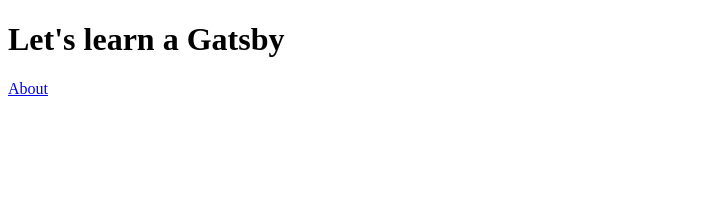
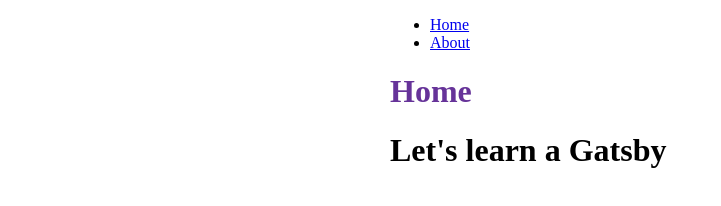
Before and after one commit to ginger-kang/gatsby-tutorial, a Gatsby site: page / in a window 1280 px wide. Shown: the whole page, without its empty margins (0-721 px from the left). Built offline with nearby package versions, Linux system fonts and the light colour scheme; Gatsby itself is replaced by a stand-in of ours.

Commit message:
layout component and css module

```diff
--- /dev/null
+++ b/src/components/layout.js
@@ -0,0 +1,37 @@
+import * as React from "react";
+import { Link } from "gatsby";
+import {
+  container,
+  heading,
+  navLinks,
+  navLinkItem,
+  navLinkText,
+} from "./layout.module.css";
+
+const Layout = ({ pageTitle, children }) => {
+  return (
+    <div className={container}>
+      <title>{pageTitle}</title>
+      <nav>
+        <ul className={navLinks}>
+          <li className={navLinkItem}>
+            <Link to="/" className={navLinkText}>
+              Home
+            </Link>
+          </li>
+          <li className={navLinkItem}>
+            <Link to="/about" className={navLinkText}>
+              About
+            </Link>
+          </li>
+        </ul>
+      </nav>
+      <main>
+        <h1 className={heading}>{pageTitle}</h1>
+        {children}
+      </main>
+    </div>
+  );
+};
+
+export default Layout;
--- /dev/null
+++ b/src/components/layout.module.css
@@ -0,0 +1,18 @@
+.container {
+  margin: auto;
+  max-width: 500px;
+}
+.heading {
+  color: rebeccapurple;
+}
+.nav-links {
+  display: flex;
+  list-style: none;
+  padding-left: 0;
+}
+.nav-link-item {
+  padding-right: 2rem;
+}
+.nav-link-text {
+  color: black;
+}
--- a/src/pages/index.js
+++ b/src/pages/index.js
@@ -1,13 +1,11 @@
-import { Link } from "gatsby";
 import * as React from "react";
+import Layout from "../components/layout";
 
 const IndexPage = () => {
   return (
-    <main>
-      <title>Gatsby tutorial</title>
+    <Layout pageTitle="Home">
       <h1>Let's learn a Gatsby</h1>
-      <Link to="/about">About</Link>
-    </main>
+    </Layout>
   );
 };
 
```
Also changed, not shown: src/pages/about.js (+3 -5 lines).
